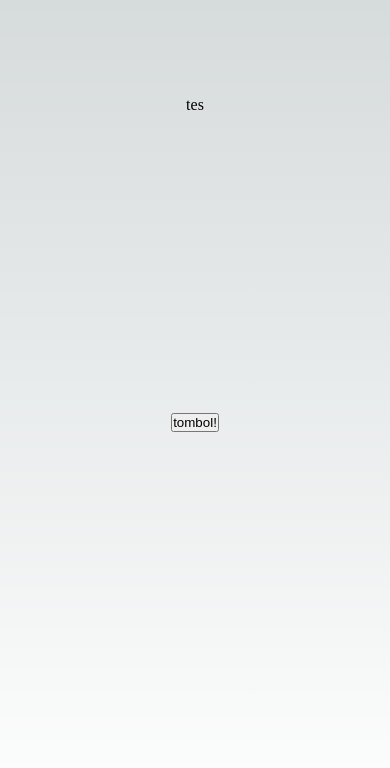
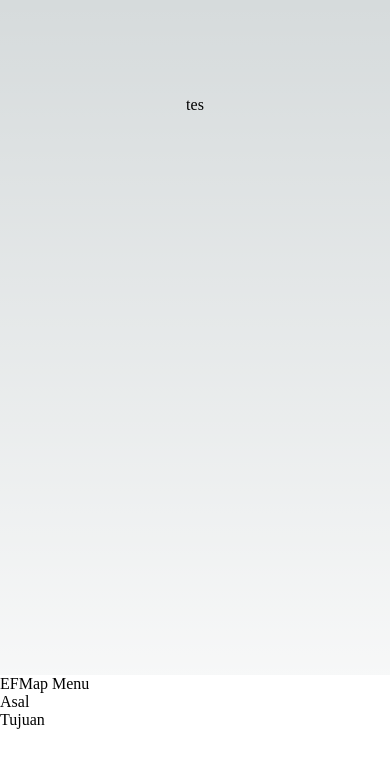
Before and after one commit to Ezaaan/Tucil3_13521091_13521141, a Next.js app: page / in a window 390 px wide. Shown: the top 768 px of the page. Built offline with nearby package versions, Linux system fonts and the light colour scheme.

Commit message:
feat : responsive layout template

```diff
--- a/src/pages/components/Navbar.js
+++ b/src/pages/components/Navbar.js
@@ -1,12 +1,21 @@
 import styles from '@/styles/Navbar.module.css'
 
-const Navbar = ({show}) => {
+import Navpath from './Navpath';
 
+const Navbar = ({show, func}) => {
     return (
-        <div style={{visibility : show ? 'visible' : 'hidden'}}>''
-            Enterasdszzzzz
+        <>
+            <div className={styles.header}>
+                EFMap
+            </div>
+            <div className={`${styles.navbarContainer} ${show ? styles.selected : ' '}`} onClick={show ? null : func}>
+                EFMap
+                Menu
 
-        </div>
+                <Navpath desc={"Asal"} />
+                <Navpath desc={"Tujuan"} />
+            </div>
+        </>
     );
 }
 
--- /dev/null
+++ b/src/pages/components/Navpath.js
@@ -0,0 +1,7 @@
+const Navpath = ({desc}) => {
+    return (
+        <div key={desc}>{desc}</div>
+    )
+}
+
+export default Navpath;
--- a/src/pages/index.js
+++ b/src/pages/index.js
@@ -3,7 +3,7 @@ import Image from 'next/image'
 import { Inter } from 'next/font/google'
 import styles from '@/styles/Home.module.css'
 
-import Navbar from './components/navbar'
+import Navbar from './components/Navbar'
 import { useState } from 'react'
 
 const inter = Inter({ subsets: ['latin'] })
@@ -11,18 +11,21 @@ const inter = Inter({ subsets: ['latin'] })
 export default function Home() {
   const [navShow, setNavShow] = useState(false);
 
+
+
   return (
     <>
       <Head>
-        <title>Create Next App</title>
+        <title>Map for Tucil 3</title>
         <meta name="description" content="Map for Tucil 3" />
-        <meta name="viewport" content="width=device-width, initial-scale=1" />
+        <meta name="viewport" content="width=device-width, initial-scale=1.0" />
         <link rel="icon" href="/favicon.ico" />
       </Head>
       <main className={styles.main}>
         tes
-        <button onClick={() => {setNavShow(!navShow)}}>tombol!</button>
-        <Navbar show={navShow} />
+        {/* <button onClick={() => {setNavShow(!navShow)}}>tombol!</button> */}
+        <Navbar show={navShow} func={() => setNavShow(!navShow)}/>
+
 
       </main>
     </>
--- a/src/styles/Home.module.css
+++ b/src/styles/Home.module.css
@@ -1,10 +1,17 @@
 .main {
+  color: black;
+
   display: flex;
   flex-direction: column;
   justify-content: space-between;
   align-items: center;
   padding: 6rem;
   min-height: 100vh;
+
+  width: 100vw;
+  height: 100vh;
+
+  overflow: hidden;
 }
 
 .description {
--- a/src/styles/Navbar.module.css
+++ b/src/styles/Navbar.module.css
@@ -0,0 +1,32 @@
+.navbarContainer {
+    background-color: white;
+
+    position: fixed;
+
+    width: 100vw;
+    height: 100vh;
+
+
+	transition: top 0.6s cubic-bezier(0.25, 1, 0.5, 1);
+
+
+    top: 80vh;
+    left: 0;
+}
+
+.navbarContainer.selected {
+    top: 0;
+}
+
+@media screen and (min-width : 720px) {
+    .navbarContainer {
+        top: 0;
+        left: -90vw;
+
+        transition:  left 0.6s cubic-bezier(0.25, 1, 0.5, 1) ;
+    }
+
+    .navbarContainer.selected {
+        left:  0;
+    }
+}
```
